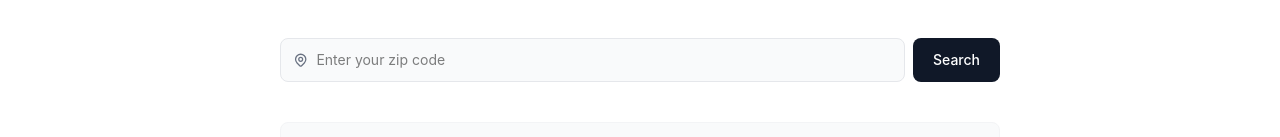
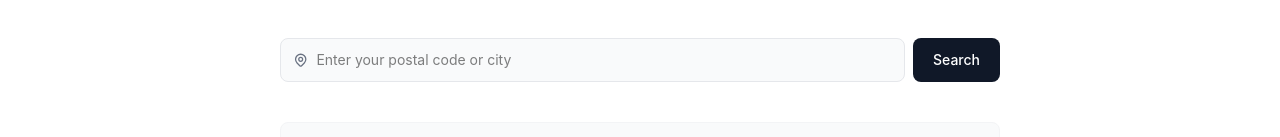
Before and after one commit to Tobi200-blip/PetWell, a React (Vite) app: page /services in a window 1280 px wide. Shown: the part 395-532 px from the top of the page. Built offline with nearby package versions, Linux system fonts and the light colour scheme; no server answers.

Commit message:
Update Services.jsx

```diff
--- a/src/components/Services.jsx
+++ b/src/components/Services.jsx
@@ -73,7 +73,7 @@ export default function Services() {
                 setZip(e.target.value);
                 setSubmitted(false);
               }}
-              placeholder="Enter your zip code"
+              placeholder="Enter your postal code or city"
               aria-label="Your location"
               className="bg-transparent outline-none text-sm w-full"
             />
```
